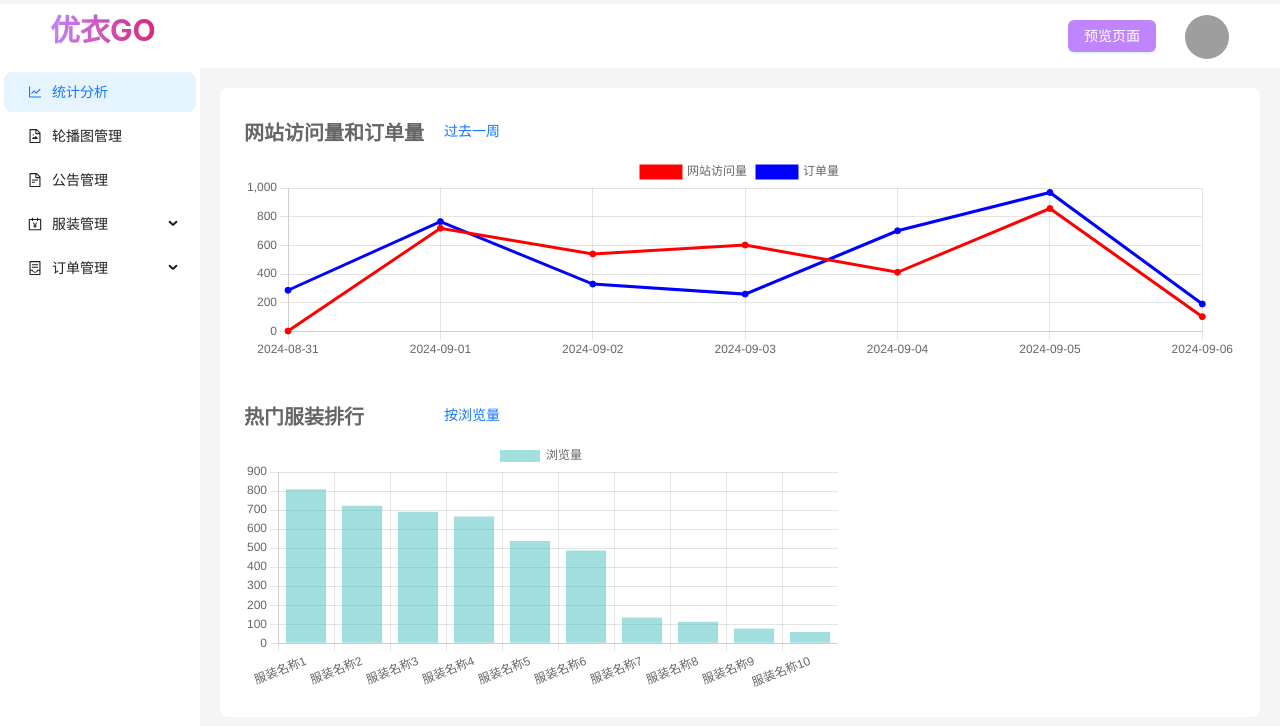
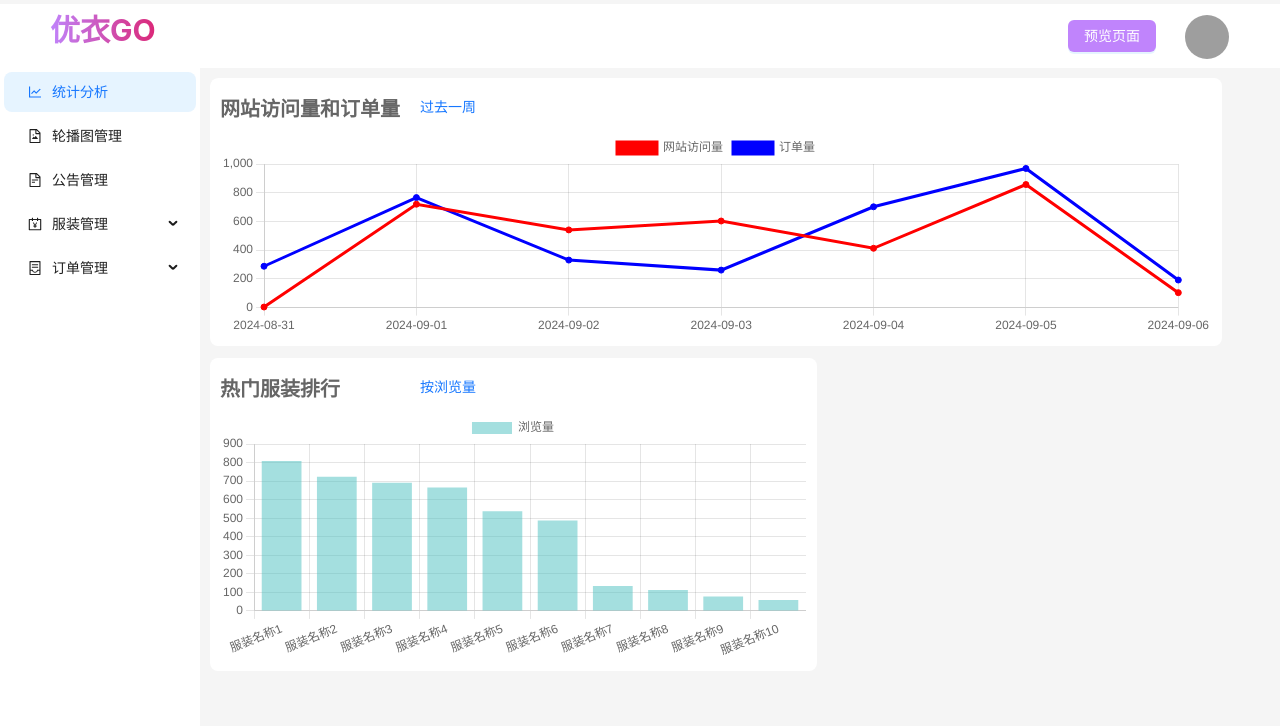
Before and after one commit to theskyworld/YouYiGO-admin-frontend, a React (Vite) app: page /statistics in a window 1280 px wide. Shown: the top 726 px of the page. Built offline with nearby package versions, Linux system fonts and the light colour scheme; grey boxes are pictures that could not be loaded.

Commit message:
refactor: 修改StatisticsPage中每个图表的背景样式

```diff
--- a/src/components/HotClothesRankingStatistics.tsx
+++ b/src/components/HotClothesRankingStatistics.tsx
@@ -76,7 +76,7 @@ export default function HotClothesRankingStatistics() {
     };
   }, [currentItem, data, barLabel]);
   return (
-    <div style={{ width: "60%" }} className="relative">
+    <div className="relative">
       <div>
         <canvas ref={canvasElemRef}></canvas>
       </div>
--- a/src/layouts/RootLayout.tsx
+++ b/src/layouts/RootLayout.tsx
@@ -19,7 +19,7 @@ export default function RootLayout({
       <MyHeader />
       <Layout>
         <MySideBar />
-        <Layout style={{ padding: "20px" }}>
+        <Layout style={{ padding: "10px" }}>
           <Content
             className="overflow-y-auto"
             style={{
--- a/src/pages/StatisticsPage.tsx
+++ b/src/pages/StatisticsPage.tsx
@@ -1,13 +1,47 @@
+import { theme } from "antd";
+import { useEffect, useRef } from "react";
 import HotClothesRankingStatistics from "../components/HotClothesRankingStatistics";
 import WebsiteVisitAndOrdersCountStatistics from "../components/WebsiteVisitAndOrdersCountStatistics";
 
 export default function StatisticsPage() {
+  const {
+    token: { colorBgContainer, borderRadiusLG },
+  } = theme.useToken();
+  let containerElemParent: HTMLElement | undefined | null;
+  const containerElemRef = useRef<HTMLDivElement>(null);
+  useEffect(() => {
+    containerElemRef!.current!.parentElement!.style.background = "transparent";
+    containerElemParent = containerElemRef.current?.parentElement;
+    return () => {
+      if (containerElemParent)
+        containerElemParent.style.background = colorBgContainer;
+    };
+  }, []);
+
   return (
-    <div>
-      <div className="mb-9">
+    <div ref={containerElemRef}>
+      <div
+        className="mb-3"
+        style={{
+          background: colorBgContainer,
+          borderRadius: borderRadiusLG,
+          transform: "translate(-24px,-24px)",
+          padding: 10,
+        }}
+      >
         <WebsiteVisitAndOrdersCountStatistics />
       </div>
-      <HotClothesRankingStatistics />
+      <div
+        style={{
+          background: colorBgContainer,
+          borderRadius: borderRadiusLG,
+          transform: "translate(-24px,-24px)",
+          padding: 10,
+          width: "60%",
+        }}
+      >
+        <HotClothesRankingStatistics />
+      </div>
     </div>
   );
 }
```
